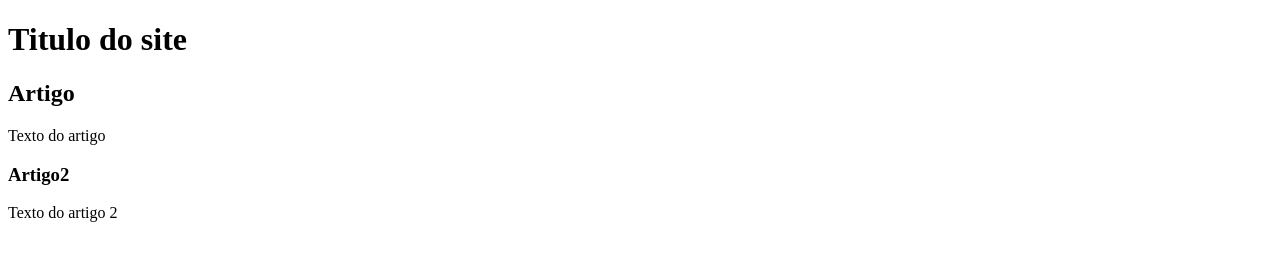
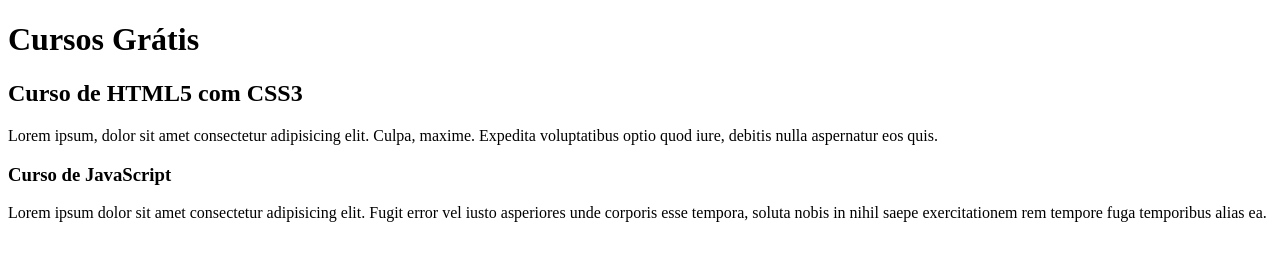
Before and after one commit to Ericofff/Projeto-site, a plain HTML site: page index.html in a window 1280 px wide. Drawn offline with Linux system fonts and the light colour scheme.

Commit message:
comecei a escrever o conteudo

```diff
--- a/index.html
+++ b/index.html
@@ -9,15 +9,15 @@
 <body>
     <main>
         <header>
-            <h1>Titulo do site</h1>
+            <h1>Cursos Grátis</h1>
         </header>
         <article>
-            <h2>Artigo</h2>
-            <p>Texto do artigo</p>
+            <h2>Curso de HTML5 com CSS3 </h2>
+            <p>Lorem ipsum, dolor sit amet consectetur adipisicing elit. Culpa, maxime. Expedita voluptatibus optio quod iure, debitis nulla aspernatur eos quis.</p>
         </article>
         <article>
-            <h3>Artigo2</h3>
-            <p>Texto do artigo 2</p>
+            <h3>Curso de JavaScript</h3>
+            <p>Lorem ipsum dolor sit amet consectetur adipisicing elit. Fugit error vel iusto asperiores unde corporis esse tempora, soluta nobis in nihil saepe exercitationem rem tempore fuga temporibus alias ea.</p>
         </article>
     </main>
 </body>
```
